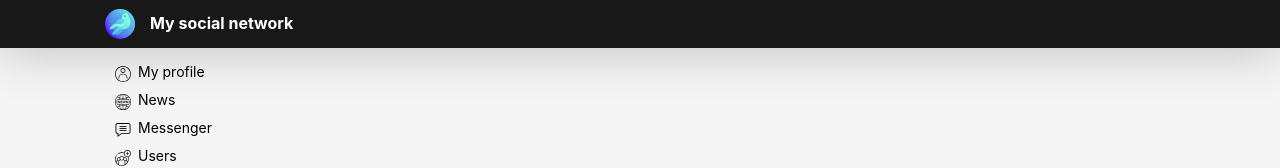
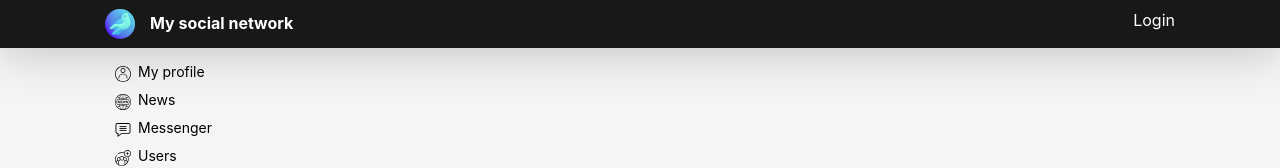
Before and after one commit to Metter1/SocialNetwork, a React (Create React App) app: page /Login in a window 1280 px wide. Shown: the top 168 px of the page. Built offline with nearby package versions, Linux system fonts and the light colour scheme; no server answers.

Commit message:
add auth

```diff
--- a/src/App.js
+++ b/src/App.js
@@ -1,19 +1,18 @@
 import React from 'react';
 import './App.css';
-import { BrowserRouter, Route } from 'react-router-dom';
-import Header from './components/header/Header.jsx';
+import { Route } from 'react-router-dom';
 import Sidebar from './components/sidebar/Sidebar.jsx';
 import NewsData from './components/News/NewsData';
 import MessengerContainer from './components/Messenger/MessengerContainer.jsx';
 import UsersContainer from './components/Users/UsersContainer';
 import ProfileContainer from './components/Profile/ProfileContainer';
+import HeaderContainer from './components/header/HeaderContainer';
 
 
 let App = (props) => {
     return (
         <div>
-            <BrowserRouter>
-                <Header />
+            <HeaderContainer />
             <div className='container'>
                 <Sidebar />
                 <Route path='/Profile/:userID?' render={() => <ProfileContainer />} />
@@ -25,7 +24,6 @@ let App = (props) => {
                 <Route path='/Users' render={() => <UsersContainer />} />
 
             </div>
-            </BrowserRouter>
         </div >
     );
 }
--- a/src/components/Profile/Profile.jsx
+++ b/src/components/Profile/Profile.jsx
@@ -12,7 +12,7 @@ export default function Profile(props) {
     return (
         <div className={s.wrapper}>
             <div className={s.block_avatar}>
-                <img className={s.avatar} src={props.profile.photos.large != null ? props.profile.photos.large : 'images/unknow_user.svg'} alt="icon user" />
+                <img className={s.avatar} src={props.profile.photos.large != null ? props.profile.photos.large : '/images/unknow_user.svg'} alt="icon user" />
             </div>
             <div className={s.block_info}>
                 <h3 className={s.title}>
--- a/src/components/header/Header.jsx
+++ b/src/components/header/Header.jsx
@@ -1,5 +1,6 @@
 import React from 'react';
 import s from './header.module.css'
+import { NavLink } from 'react-router-dom';
 
 
 
@@ -8,11 +9,19 @@ export default function Header(props) {
         <div className={s.head}>
             <div className="container">
                 <div className={s.row}>
-                <img className={s.logo} src="/images/logo.svg" alt="Logo"/>
-                <h2 className={s.title}>My social network</h2>
+                    <img className={s.logo} src="/images/logo.svg" alt="Logo" />
+                    <h2 className={s.title}>My social network</h2>
+                </div>
+                <div className={s.loginBlock}>
+                    {props.isAuth ?
+                        <span className={s.link}>
+                            {props.login}
+                        </span> :
 
+                        <NavLink to={'/login'} className={s.link}>
+                            Login
+                        </NavLink>}
                 </div>
-
             </div>
         </div>
     );
--- /dev/null
+++ b/src/components/header/HeaderContainer.jsx
@@ -0,0 +1,32 @@
+import axios from 'axios'
+import React from 'react'
+import { connect } from 'react-redux';
+import Header from './Header'
+import { setAuthUserDaTa } from './../../redux/auth-reducer';
+
+
+class HeaderContainer extends React.Component {
+
+    componentDidMount() {
+        axios.get(`https://social-network.samuraijs.com/api/1.0/auth/me`, {
+            withCredentials: true
+        })
+            .then(response => {
+                if(response.data.resultCode === 0) {
+                    let {email, id, login} = response.data.data
+                    this.props.setAuthUserDaTa(email, id, login)
+                }
+            });
+    }
+
+    render() {
+        return <Header {...this.props} />
+    }
+}
+
+const mapStateToProps = (state) => ({
+    isAuth: state.auth.isAuth,
+    login: state.auth.login
+})
+
+export default connect(mapStateToProps, { setAuthUserDaTa })(HeaderContainer);
--- a/src/components/header/header.module.css
+++ b/src/components/header/header.module.css
@@ -7,6 +7,7 @@
 }
 .row{
     display: flex;
+    justify-content:space-between;
     align-items: center;
 }
 .title{
@@ -22,3 +23,12 @@
     background-color: transparent;
     margin-right: 15px;
 }
+
+.loginBlock{
+    justify-self: right;
+    margin-left: auto;
+    align-self: center;
+}
+.link{
+    color: var(--color-primary);
+}
--- /dev/null
+++ b/src/redux/auth-reducer.js
@@ -0,0 +1,18 @@
+const SET_USER_DATA = 'SET_USER_DATA';
+let initialStore = {
+    userID: null,
+    email: null,
+    login: null,
+    isAuth: false,
+}
+const authReducer = (state = initialStore, action) => {
+    switch (action.type) {
+        case SET_USER_DATA:
+            return { ...state, ...action.data, isAuth: true }
+        default:
+            return state
+    }
+}
+export const setAuthUserDaTa = (email, userID, login) => ({ type: SET_USER_DATA, data: { email, userID, login } })
+
+export default authReducer
--- a/src/redux/redux-store.js
+++ b/src/redux/redux-store.js
@@ -1,4 +1,5 @@
 import { combineReducers, createStore } from "redux";
+import authReducer from "./auth-reducer";
 import messengerReducer from './messenger-reducer'
 import newsReducer from './news-reducer';
 import profileReducer from "./profile-reducer";
@@ -8,7 +9,8 @@ let reducers = combineReducers({
     NewsPage: newsReducer,
     MessengerPage: messengerReducer,
     usersPage: usersReducer,
-    profilePage: profileReducer
+    profilePage: profileReducer,
+    auth: authReducer
 });
 
 let store = createStore(reducers);
```
Lines whose indentation alone changed are shown as unchanged.
